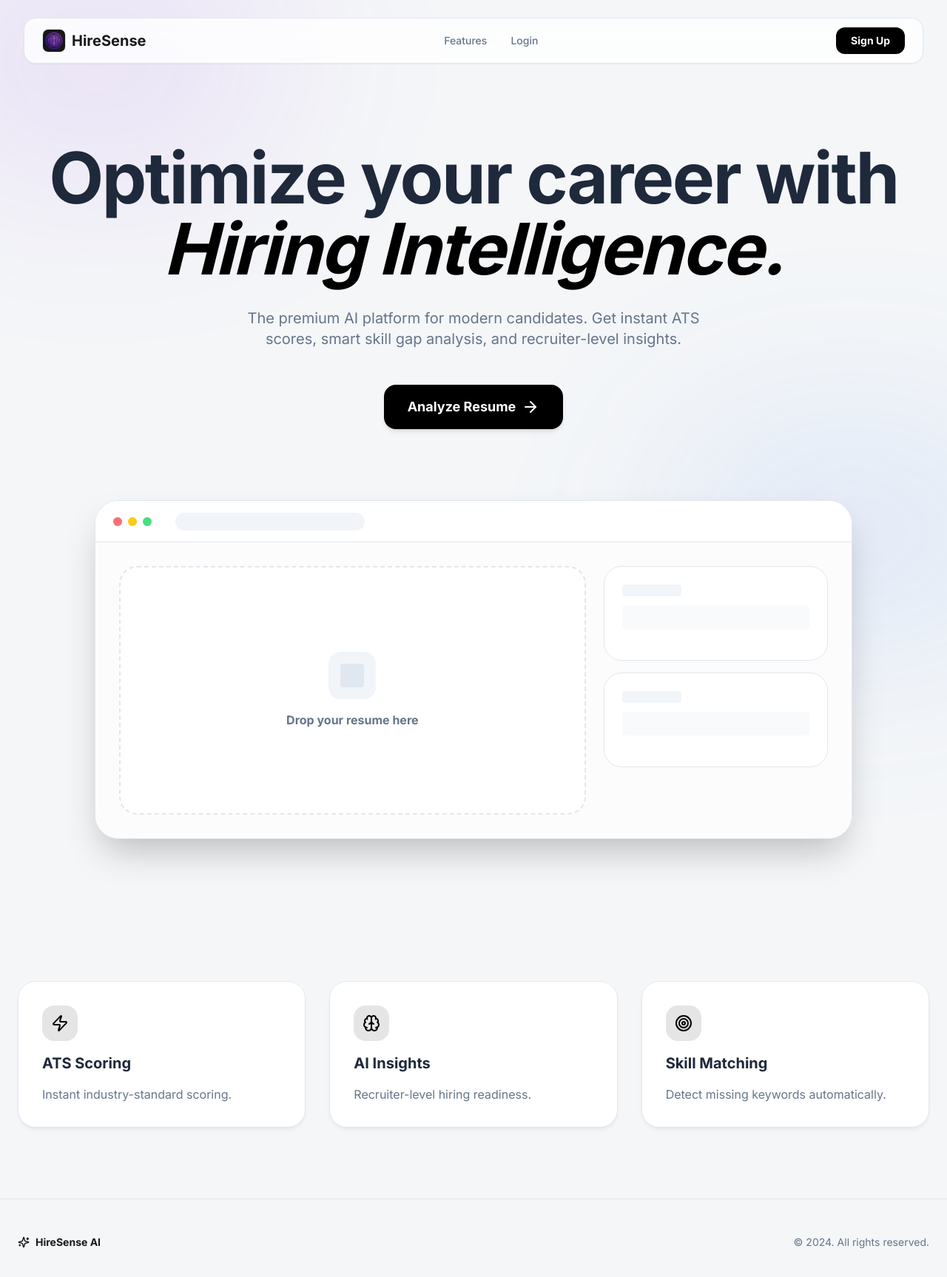
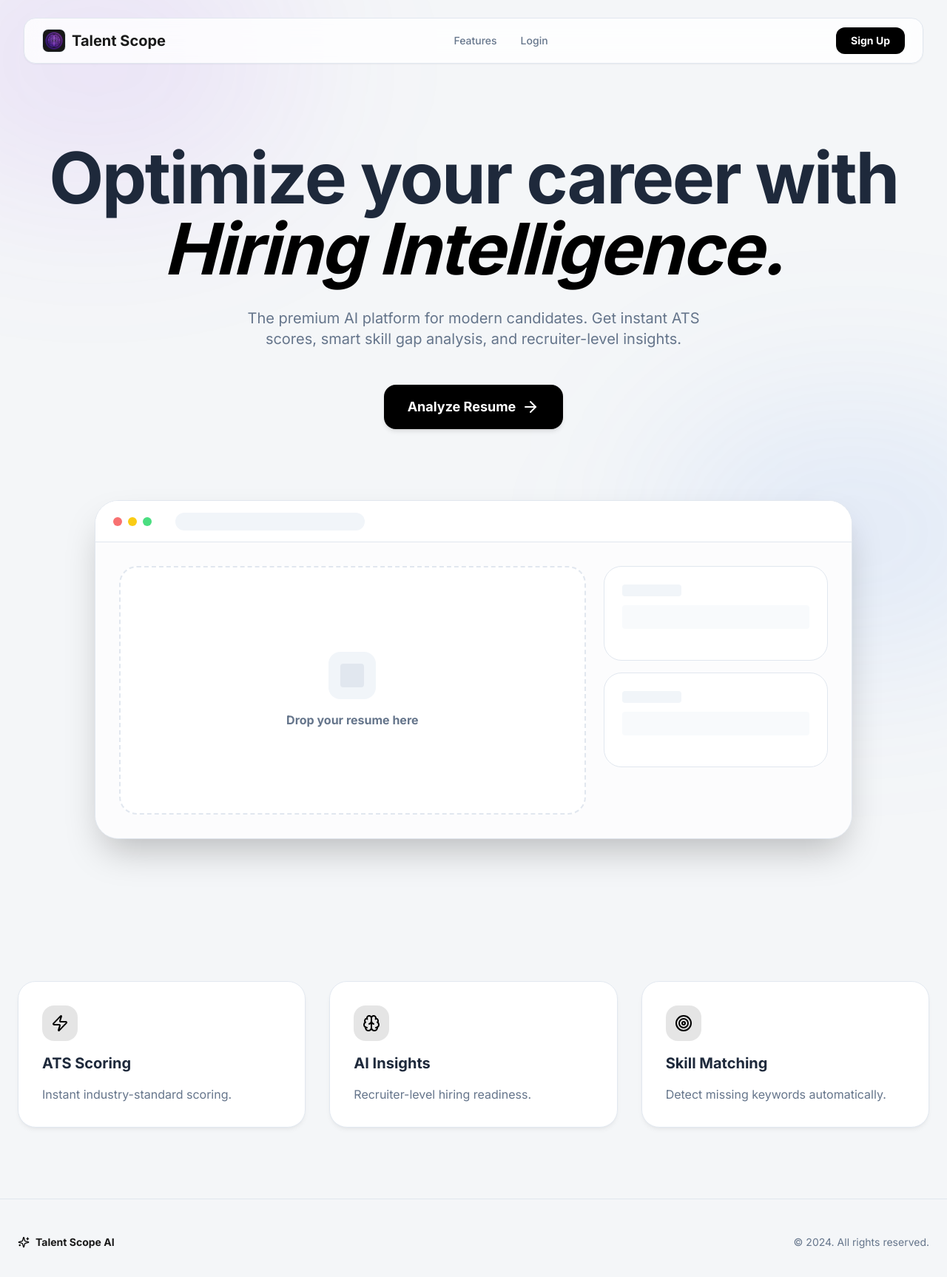
Before and after one commit to alexnikshith/HireSense, a Next.js app: page / in a window 1280 px wide. Shown: the top 1726 px of the page at 74% size. Built offline with nearby package versions, Linux system fonts and the light colour scheme.

Commit message:
feat: Rename brand from HireSense to Talent Scope across layouts and meta tags

```diff
--- a/src/app/dashboard/layout.tsx
+++ b/src/app/dashboard/layout.tsx
@@ -63,8 +63,8 @@ export default function DashboardLayout({ children }: { children: React.ReactNod
           }}
           className="flex items-center gap-3 hover:opacity-90 active:scale-[0.98] transition-all focus:outline-none"
         >
-          <img src="/logo.png" alt="HireSense Logo" className="w-8 h-8 rounded-lg object-contain border border-white/10" />
-          <span className="text-xl font-bold tracking-wide">HireSense</span>
+          <img src="/logo.png" alt="Talent Scope Logo" className="w-8 h-8 rounded-lg object-contain border border-white/10" />
+          <span className="text-xl font-bold tracking-wide">Talent Scope</span>
         </button>
 
         <div className="flex items-center gap-4">
--- a/src/app/dashboard/profile/page.tsx
+++ b/src/app/dashboard/profile/page.tsx
@@ -70,7 +70,7 @@ export default function ProfilePage() {
       key: "rzp_test_Sqi4HlmtjalojS", // Publicly active Razorpay Test Key ID
       amount: amount * 100, // Amount in paise
       currency: "INR",
-      name: "HireSense AI",
+      name: "Talent Scope AI",
       description: `Upgrade to ${planId.toUpperCase()} - Add ${creditsToAdd} Credits`,
       image: "https://cdn-icons-png.flaticon.com/512/2092/2092663.png",
       handler: function (response: any) {
--- a/src/app/layout.tsx
+++ b/src/app/layout.tsx
@@ -4,7 +4,7 @@ import { Inter } from "next/font/google";
 const inter = Inter({ subsets: ["latin"] });
 
 export const metadata = {
-  title: "HireSense | Premium AI Resume Intelligence",
+  title: "Talent Scope | Premium AI Resume Intelligence",
   description: "Optimize your career with the top 1% of AI hiring tools.",
   icons: {
     icon: [
--- a/src/app/page.tsx
+++ b/src/app/page.tsx
@@ -22,8 +22,8 @@ export default function LandingPage() {
       {/* Navbar */}
       <nav className="fixed top-6 left-1/2 -translate-x-1/2 z-50 w-[95%] max-w-7xl bg-white/80 backdrop-blur-md shadow-sm border border-border rounded-2xl px-6 py-3 flex items-center justify-between">
         <div className="flex items-center gap-2">
-          <img src="/logo.png" alt="HireSense Logo" className="w-8 h-8 rounded-lg object-contain border border-border" />
-          <span className="text-xl font-bold text-foreground">HireSense</span>
+          <img src="/logo.png" alt="Talent Scope Logo" className="w-8 h-8 rounded-lg object-contain border border-border" />
+          <span className="text-xl font-bold text-foreground">Talent Scope</span>
         </div>
         <div className="hidden md:flex gap-8 text-sm font-medium text-muted-foreground">
           <Link href="#features" className="hover:text-foreground transition-colors">Features</Link>
@@ -95,7 +95,7 @@ export default function LandingPage() {
 
       {/* Footer */}
       <footer className="relative z-10 py-12 border-t border-border container px-6 mx-auto flex justify-between items-center text-sm text-muted-foreground">
-        <div className="flex items-center gap-2 font-bold text-foreground"><Sparkles size={16} className="text-primary" /> HireSense AI</div>
+        <div className="flex items-center gap-2 font-bold text-foreground"><Sparkles size={16} className="text-primary" /> Talent Scope AI</div>
         <div>© 2024. All rights reserved.</div>
       </footer>
     </div>
```
